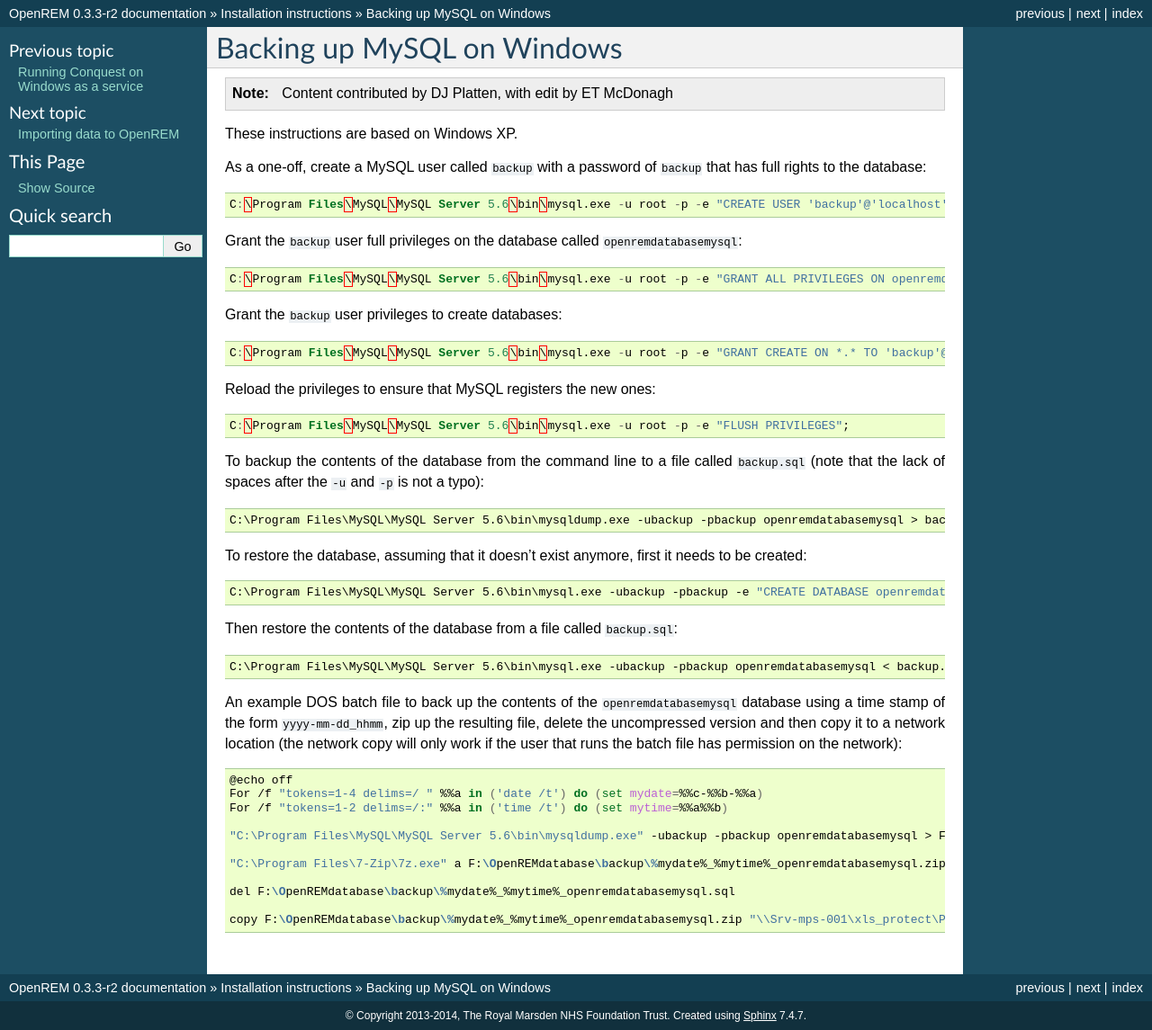
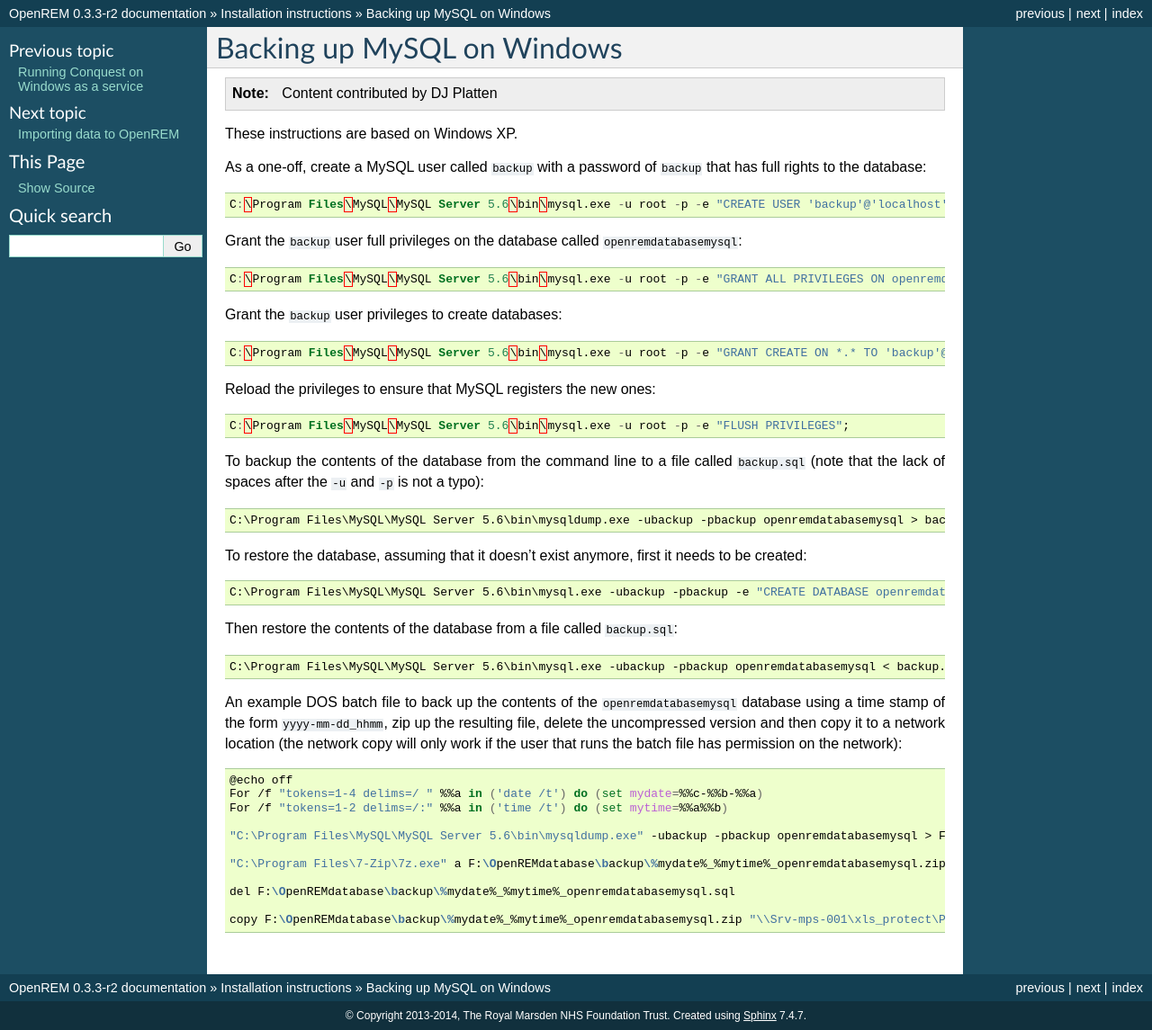
Before and after one commit to ckswilliams/modOpenREM, a Sphinx documentation site: the page built from docs/backupMySQLWindows.rst, in a window 1280 px wide. Shown: the whole page at 90% size. Built offline with Sphinx 7.4.7, drawn with Linux system fonts in a browser that asks for light colours.

Commit message:
Minor change to the note about contribution. Refs #23.

```diff
--- a/docs/backupMySQLWindows.rst
+++ b/docs/backupMySQLWindows.rst
@@ -1,7 +1,7 @@
 Backing up MySQL on Windows
 ===========================
 
-..  Note::  Content contributed by DJ Platten, with edit by ET McDonagh
+..  Note::  Content contributed by DJ Platten
 
 These instructions are based on Windows XP.
 
```
